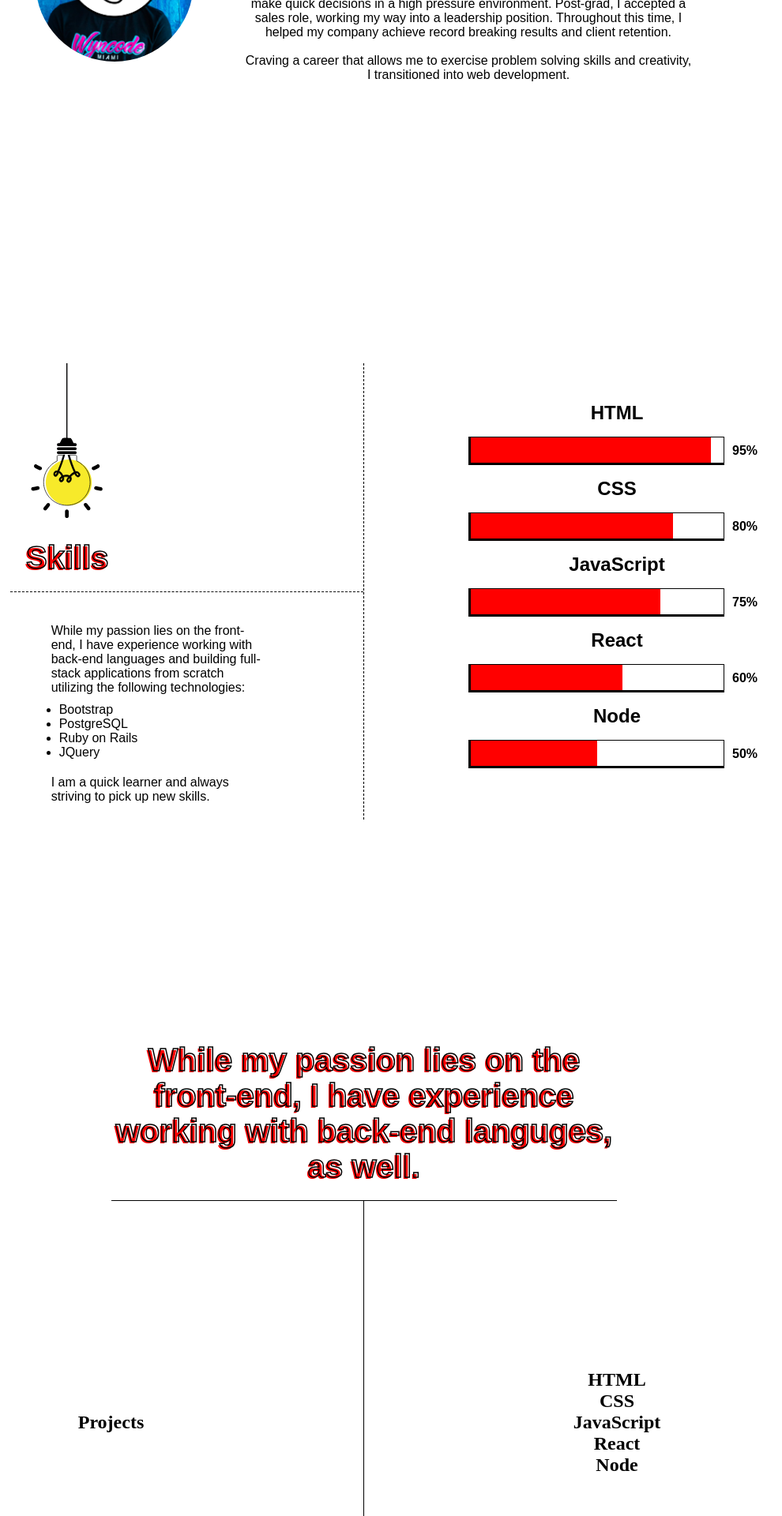
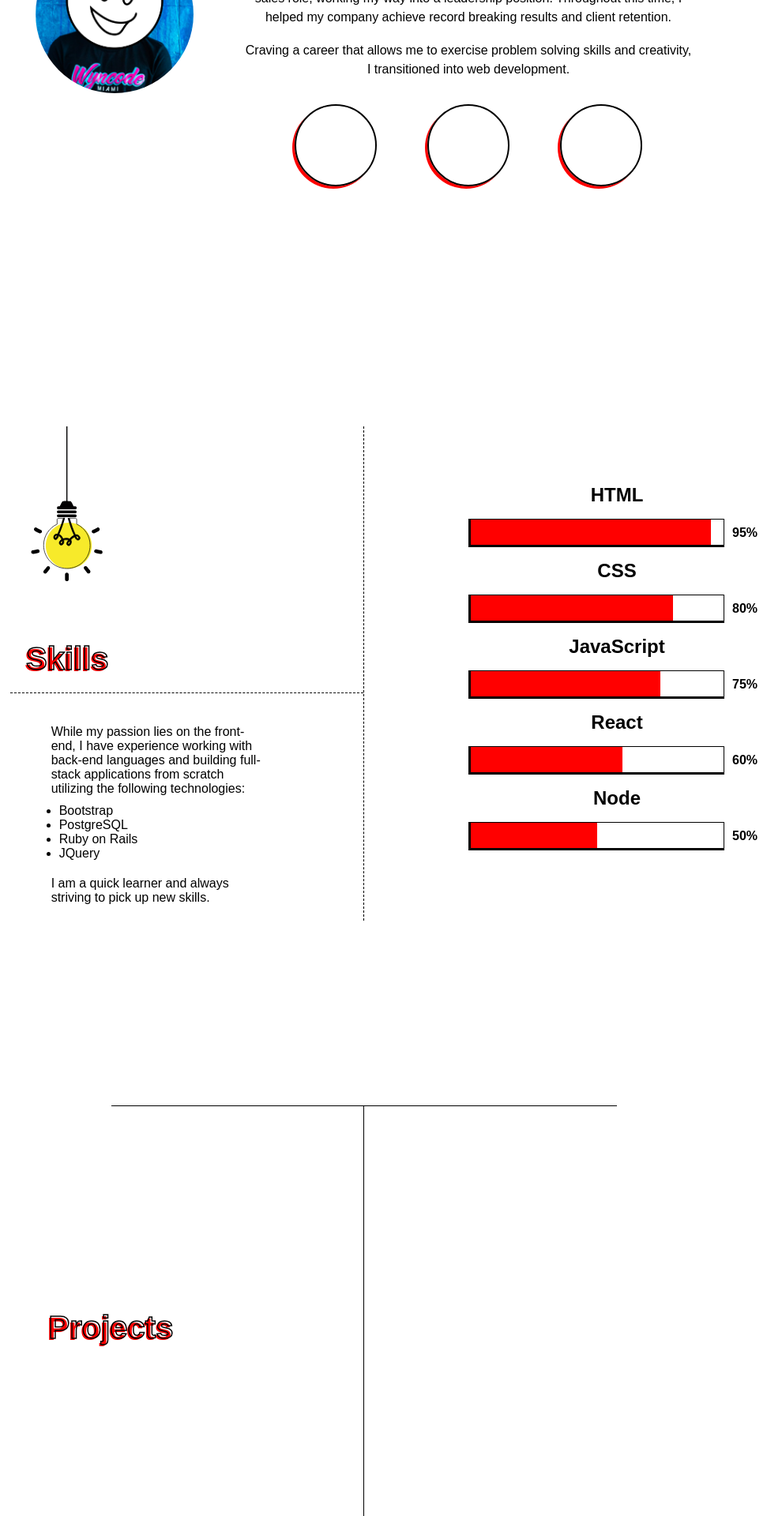
Before and after one commit to renebreslauer/portfolio_workshop_example, a React (Create React App) app: page / in a window 1280 px wide. Shown: the part 1200-3120 px from the top of the page at 79% size, without its empty margins (179-1169 px from the left). Built offline with nearby package versions, Linux system fonts and the light colour scheme; a web font is replaced by a local one.

Commit message:
portfolio

```diff
--- a/src/components/About/About.jsx
+++ b/src/components/About/About.jsx
@@ -38,6 +38,11 @@ class About extends React.Component {
                   skills and creativity, I transitioned into web development.
                 </p>
               </ScrollAnimation>
+              <div className="About_bubbles">
+                <div className="Bubbles"></div>
+                <div className="Bubbles"></div>
+                <div className="Bubbles"></div>
+              </div>
             </div>
           </div>
         </div>
--- a/src/components/About/About.scss
+++ b/src/components/About/About.scss
@@ -2,7 +2,7 @@
 
 #About {
   padding: 100px 0;
-  height: 70vh;
+  height: 80vh;
   display: flex;
   justify-content: center;
 }
@@ -38,6 +38,7 @@
     p {
       font-family: aglet-slab, sans-serif;
       font-weight: 400;
+      line-height: 1.5rem;
     }
     h1 {
       text-align: center;
@@ -58,3 +59,19 @@
   border-radius: 200%;
   padding: 2rem;
 }
+
+.About_bubbles {
+  width: 100%;
+  display: flex;
+  flex-direction: row;
+  justify-content: space-evenly;
+  margin-top: 2rem;
+}
+.Bubbles {
+  width: 100px;
+  height: 100px;
+  background-color: none;
+  border-radius: 100px;
+  border: 2px solid black;
+  box-shadow: -3px 3px red;
+}
--- a/src/components/Projects/Projects.jsx
+++ b/src/components/Projects/Projects.jsx
@@ -6,23 +6,15 @@ class Projects extends React.Component {
     return (
       <div id="Projects">
         <div className="Projects_header">
-          <div className="Projects_header_wrapper">
-            <h1>
-              While my passion lies on the front-end, I have experience working
-              with back-end languges, as well.
-            </h1>
-          </div>
+          <div className="Projects_header_wrapper"></div>
         </div>
         <div className="Projects_body">
           <div className="Projects_body_col_1">
-            <h2>Projects</h2>
+            <h1>Projects</h1>
           </div>
           <div className="Projects_body_col_2">
-            <h2>HTML</h2>
-            <h2>CSS</h2>
-            <h2>JavaScript</h2>
-            <h2>React</h2>
-            <h2>Node</h2>
+            <div className="Project_container"></div>
+            <div className="Project_container"></div>
           </div>
         </div>
       </div>
--- a/src/components/Snippets/Lightbulb/Lightbulb.scss
+++ b/src/components/Snippets/Lightbulb/Lightbulb.scss
@@ -6,6 +6,7 @@
 #Lightbulb {
   height: 200px;
   margin-left: 1.5rem;
+  margin-bottom: 3rem;
   //   animation: fadeInDownBig 2s;
   //   animation-delay: 3s;
   //   animation-fill-mode: backwards;
```
Also changed, not shown: src/assets/lightbulb.svg.
